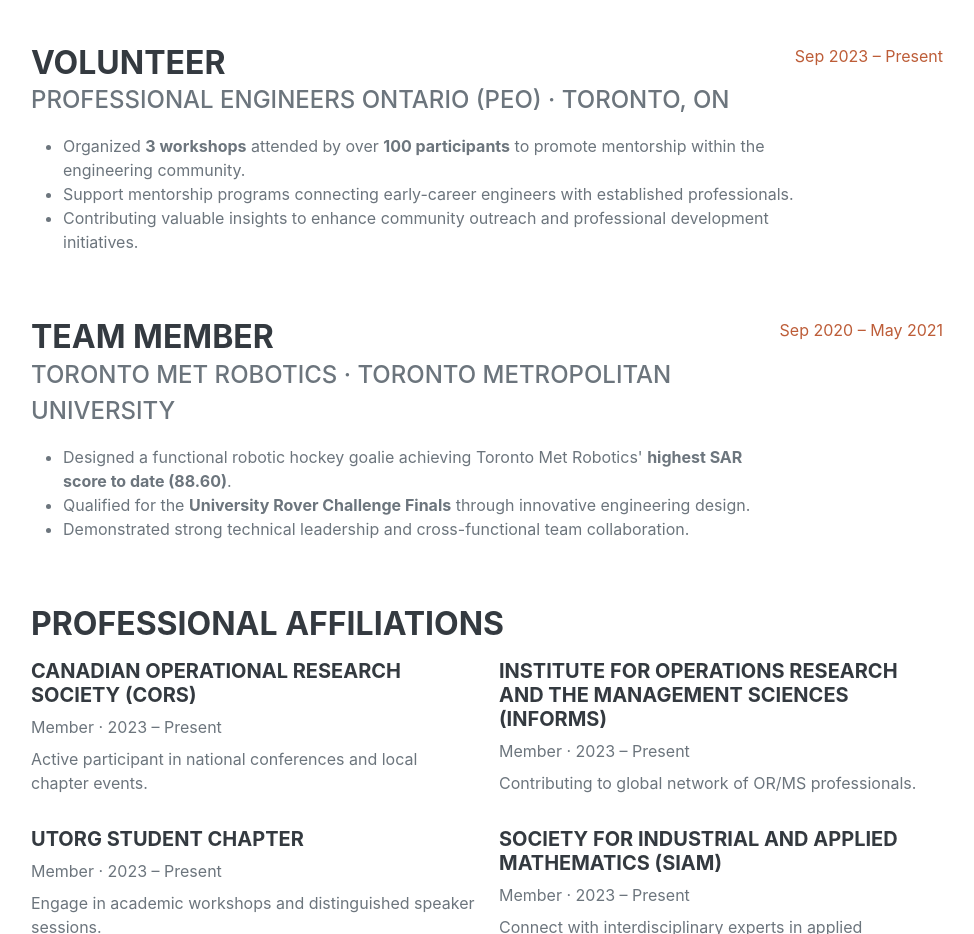
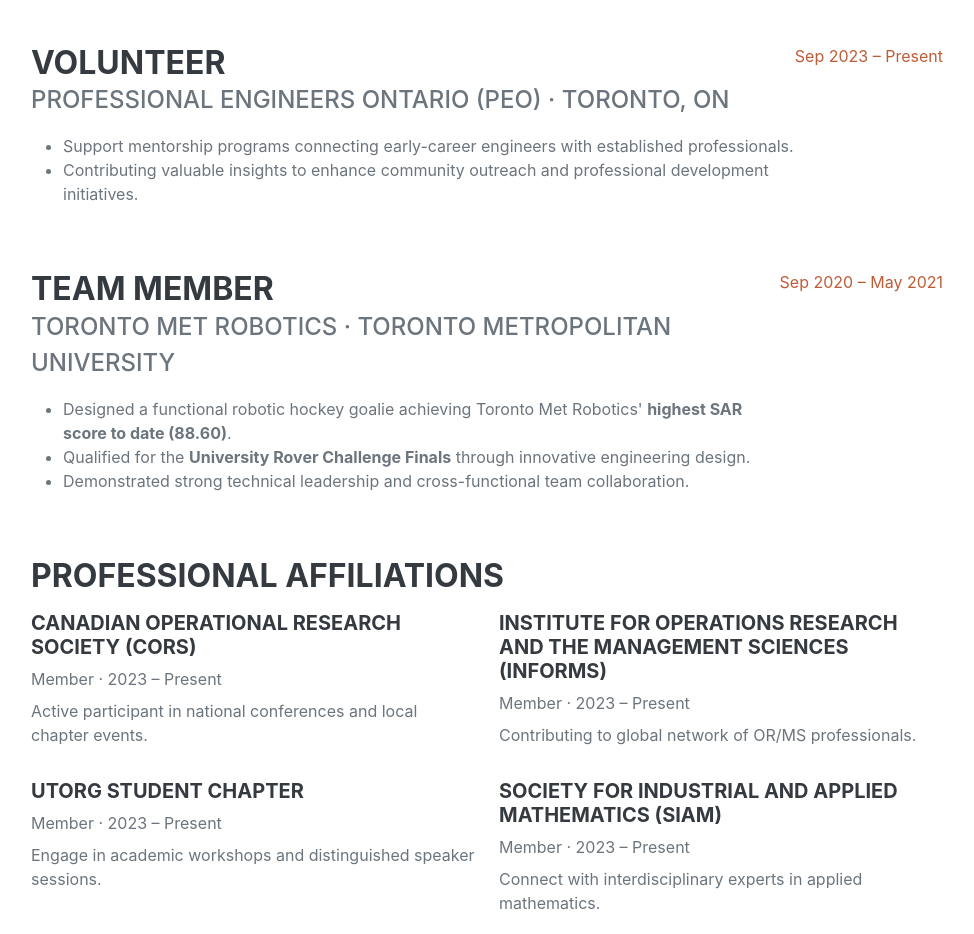
Before and after one commit to sahilpbhatt/sahilbhatt.github.io, a website: page index.html in a window 1280 px wide. Shown: the part 6500-7434 px from the top of the page, without its empty margins (289-1263 px from the left). Drawn offline with nearby package versions, Linux system fonts and the light colour scheme; a web font is replaced by a local one.

Commit message:
Update index.html

```diff
--- a/index.html
+++ b/index.html
@@ -273,8 +273,7 @@
               <h3 class="mb-0">Volunteer</h3>
               <div class="subheading mb-3">Professional Engineers Ontario (PEO) · Toronto, ON</div>
               <ul>
-                <li>Organized <strong>3 workshops</strong> attended by over <strong>100 participants</strong> to promote mentorship within the engineering community.</li>
-                <li>Support mentorship programs connecting early-career engineers with established professionals.</li>
+                  <li>Support mentorship programs connecting early-career engineers with established professionals.</li>
                 <li>Contributing valuable insights to enhance community outreach and professional development initiatives.</li>
               </ul>
             </div>
```
